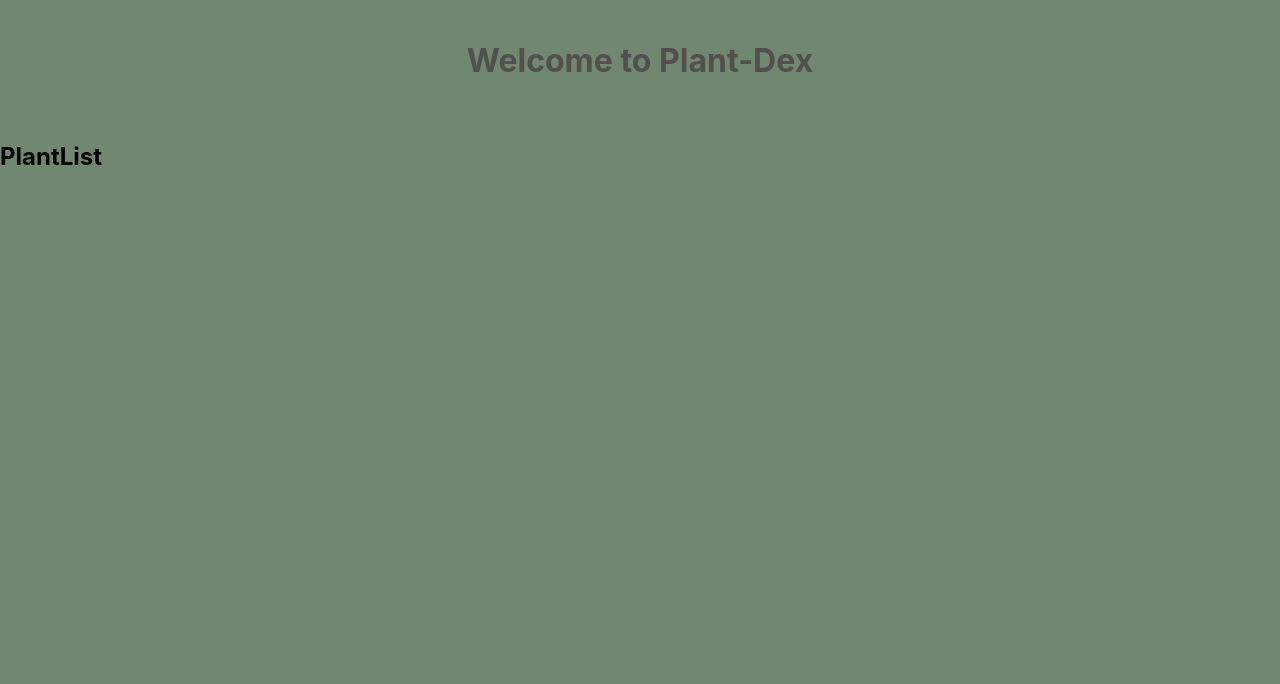
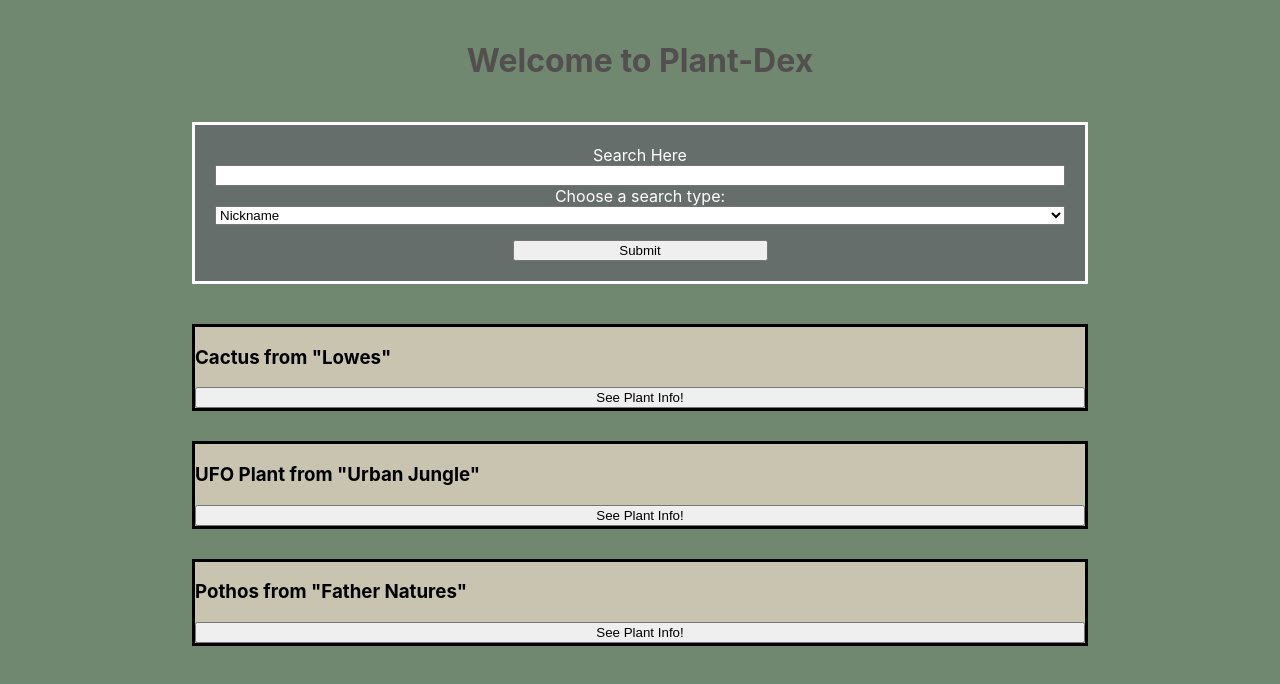
Before and after one commit to LeahArden175/plantdex-client, a React (Create React App) app: page /plant-list in a window 1280 px wide. Shown: the top 684 px of the page. Built offline with nearby package versions, Linux system fonts and the light colour scheme.

Commit message:
static plant list page done

```diff
--- a/src/MainPages/PlantList/PlantList.js
+++ b/src/MainPages/PlantList/PlantList.js
@@ -1,11 +1,14 @@
 import React, { Component } from 'react'
 import './PlantList.css'
+import SearchBar from '../../components/SearchBar/SearchBar'
+import Plant from '../../components/Plant/Plant'
 
 export default class PlantList extends Component {
     render() {
         return (
             <div>
-                <h2>PlantList</h2>
+                <SearchBar />
+                <Plant />
             </div>
         )
     }
--- a/src/components/Header/Header.js
+++ b/src/components/Header/Header.js
@@ -8,5 +8,5 @@ export default class Header extends Component {
                 <h1 className="header">Welcome to Plant-Dex</h1>
             </div>
         )
-    }s
+    }
 }
--- a/src/components/Plant/Plant.css
+++ b/src/components/Plant/Plant.css
@@ -0,0 +1,9 @@
+.list {
+    display: flex;
+    flex-direction: column;
+    width: 70%;
+    margin: auto;
+    border: solid;
+    background-color: rgb(201, 196, 176);
+    margin-bottom: 30px;
+  }
--- a/src/components/Plant/Plant.js
+++ b/src/components/Plant/Plant.js
@@ -0,0 +1,24 @@
+import React, { Component } from "react";
+import "./Plant.css";
+
+export default class Plant extends Component {
+  render() {
+    return (
+      <div>
+        <div class="list">
+          <h3>Cactus from "Lowes"</h3>
+          <button>See Plant Info!</button>
+        </div>
+        <div class="list">
+          <h3>UFO Plant from "Urban Jungle"</h3>
+          <button>See Plant Info!</button>
+        </div>
+        <div class="list">
+          <h3>Pothos from "Father Natures"</h3>
+          <button>See Plant Info!</button>
+        </div>
+      </div>
+    );
+  }
+  s;
+}
--- a/src/components/SearchBar/SearchBar.css
+++ b/src/components/SearchBar/SearchBar.css
@@ -0,0 +1,19 @@
+.search-form-div {
+  align-content: center;
+  justify-items: center;
+  text-align: center;
+  display: block;
+  margin: auto;
+}
+
+.search-form {
+  display: flex;
+  flex-direction: column;
+  border: solid;
+  padding: 20px;
+  background-color: rgb(102, 110, 108);
+  color: white;
+  width: 70%;
+  margin: auto;
+  margin-bottom: 40px;
+}
--- a/src/components/SearchBar/SearchBar.js
+++ b/src/components/SearchBar/SearchBar.js
@@ -0,0 +1,25 @@
+import React, { Component } from "react";
+import "./SearchBar.css";
+
+export default class SearchBar extends Component {
+  render() {
+    return (
+      <div className="search-form-div">
+        <form class="search-form">
+          <label for="searchType">Search Here</label>
+          <input type="text" />
+          <label>Choose a search type:</label>
+          <select id="plantSearch">
+            <option>Nickname</option>
+            <option>Store</option>
+            <option>Scientific Name</option>
+          </select>
+          <button class="submit-button" type="submit">
+            Submit
+          </button>
+        </form>
+      </div>
+    );
+  }
+  s;
+}
```
